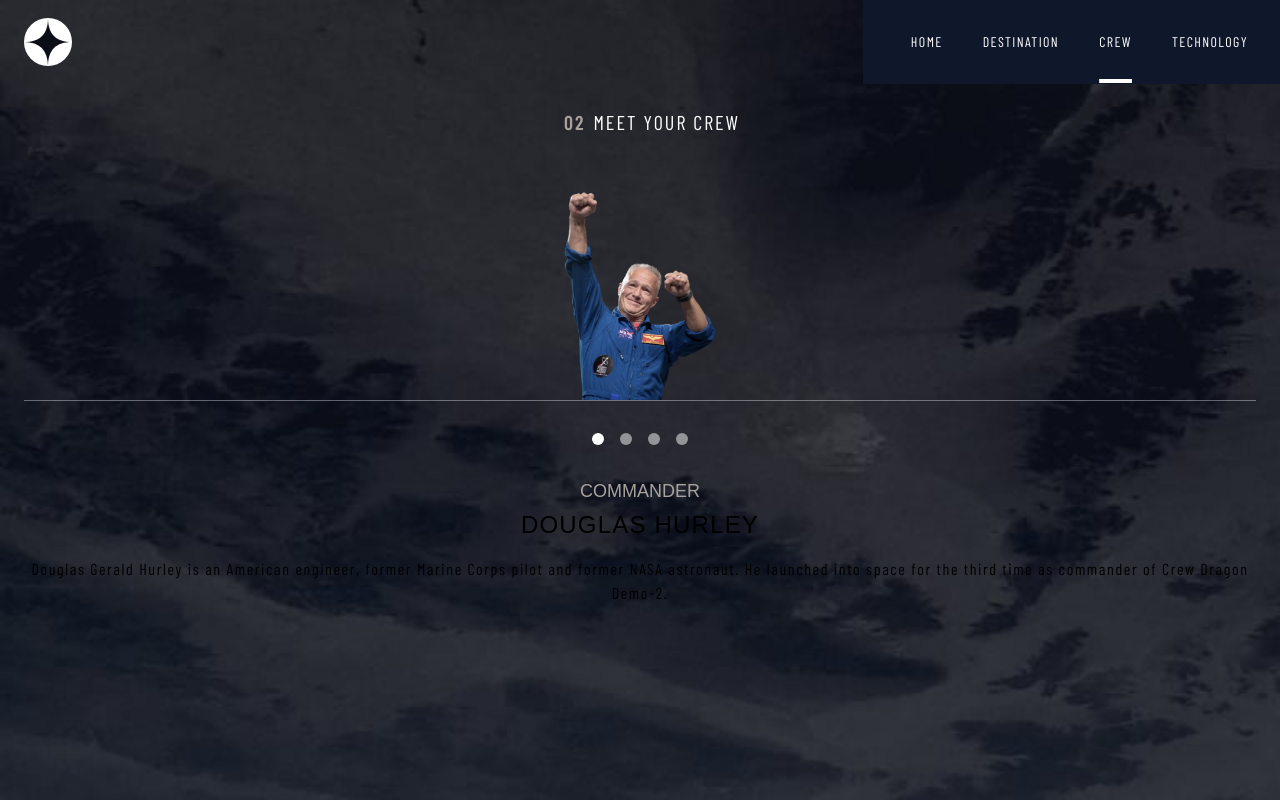
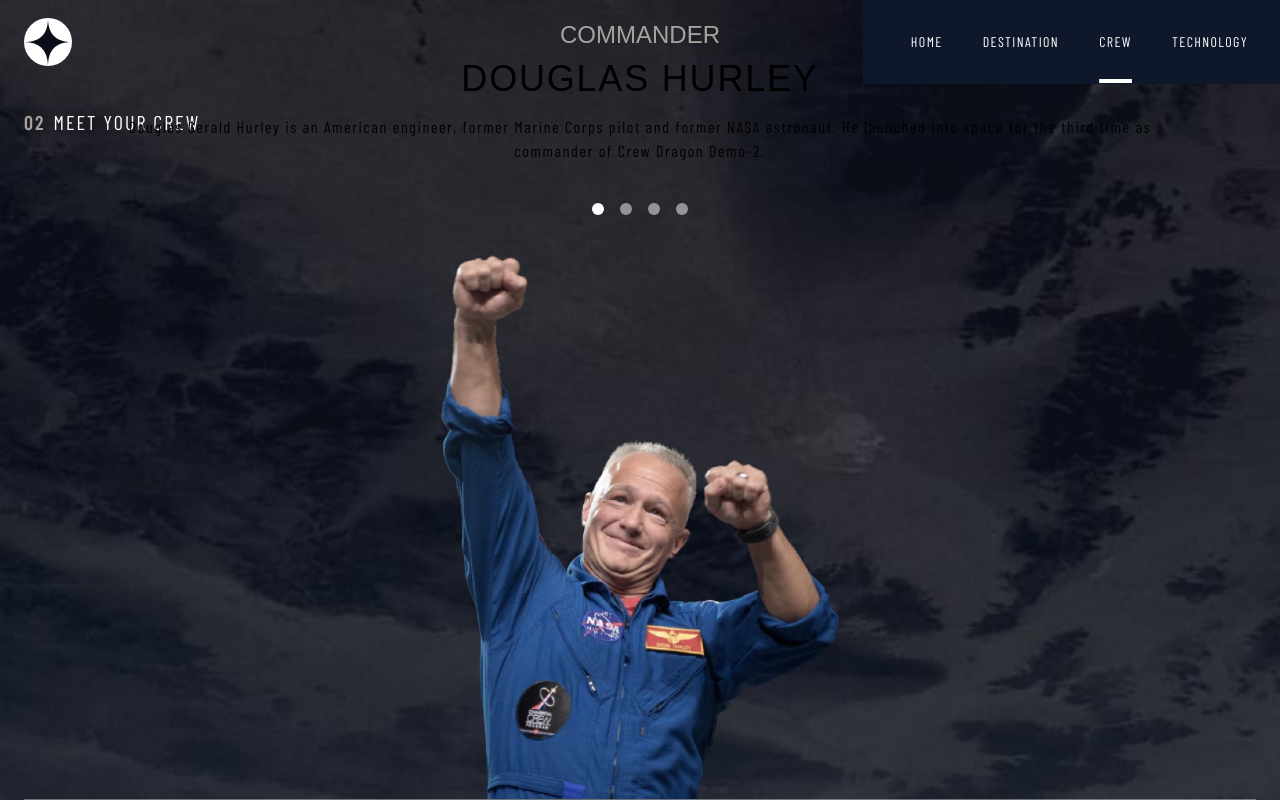
Before and after one commit to ferutizi/space-tourism, a Next.js app: page /crew in a window 1280 px wide. Built offline with nearby package versions, Linux system fonts and the light colour scheme; a web font is replaced by a local one.

Commit message:
tablet crew page styled

```diff
--- a/src/app/crew/page.tsx
+++ b/src/app/crew/page.tsx
@@ -19,18 +19,18 @@
   return (
     <section className='crew h-screen'>
       <Header />
-      <article className='page-h flex flex-col items-center justify-start text-center pb-4 px-6'>
-        <Subtitle />
+      <Subtitle />
+      <article className='page-h flex flex-col items-center justify-start text-center pb-4 px-6 md:flex-col-reverse md:justify-between md:pb-0 md:pt-6 page-h-tablet'>
         <div className='flex flex-col items-center w-full'>
           <img
-            className='h-52 mt-8'
+            className='h-52 mt-8 md:h-100'
             src={`/assets/images/crew/image-${normalizedName}.webp`}
             alt={currentMember.name}
             title={currentMember.name}
           />
           <hr className='w-full opacity-40'></hr>
         </div>
-        <nav className='flex gap-4 my-8'>
+        <nav className='flex gap-4 my-8 md:my-2'>
           {data.crew.map(e =>
             <div
               onClick={() => { handleMember(e.name) }}
@@ -41,11 +41,11 @@
           )}
         </nav>
         <div>
-          <div className='flex flex-col gap-1'>
-            <p className='font-bell text-stone-400 text-lg'>{currentMember.role.toUpperCase()}</p>
-            <h1 className='font-bell text-2xl tracking-wider mb-4'>{currentMember.name.toUpperCase()}</h1>
+          <div className='flex flex-col gap-1 md:gap-2'>
+            <p className='font-bell text-stone-400 text-lg md:text-2xl'>{currentMember.role.toUpperCase()}</p>
+            <h1 className='font-bell text-2xl tracking-wider mb-4 md:text-4xl'>{currentMember.name.toUpperCase()}</h1>
           </div>
-          <p className='alter-font font-thin mb-8 tracking-widest'>{currentMember.bio}</p>
+          <p className='alter-font font-thin mb-8 tracking-widest md:px-20'>{currentMember.bio}</p>
         </div>
       </article>
     </section>
```
